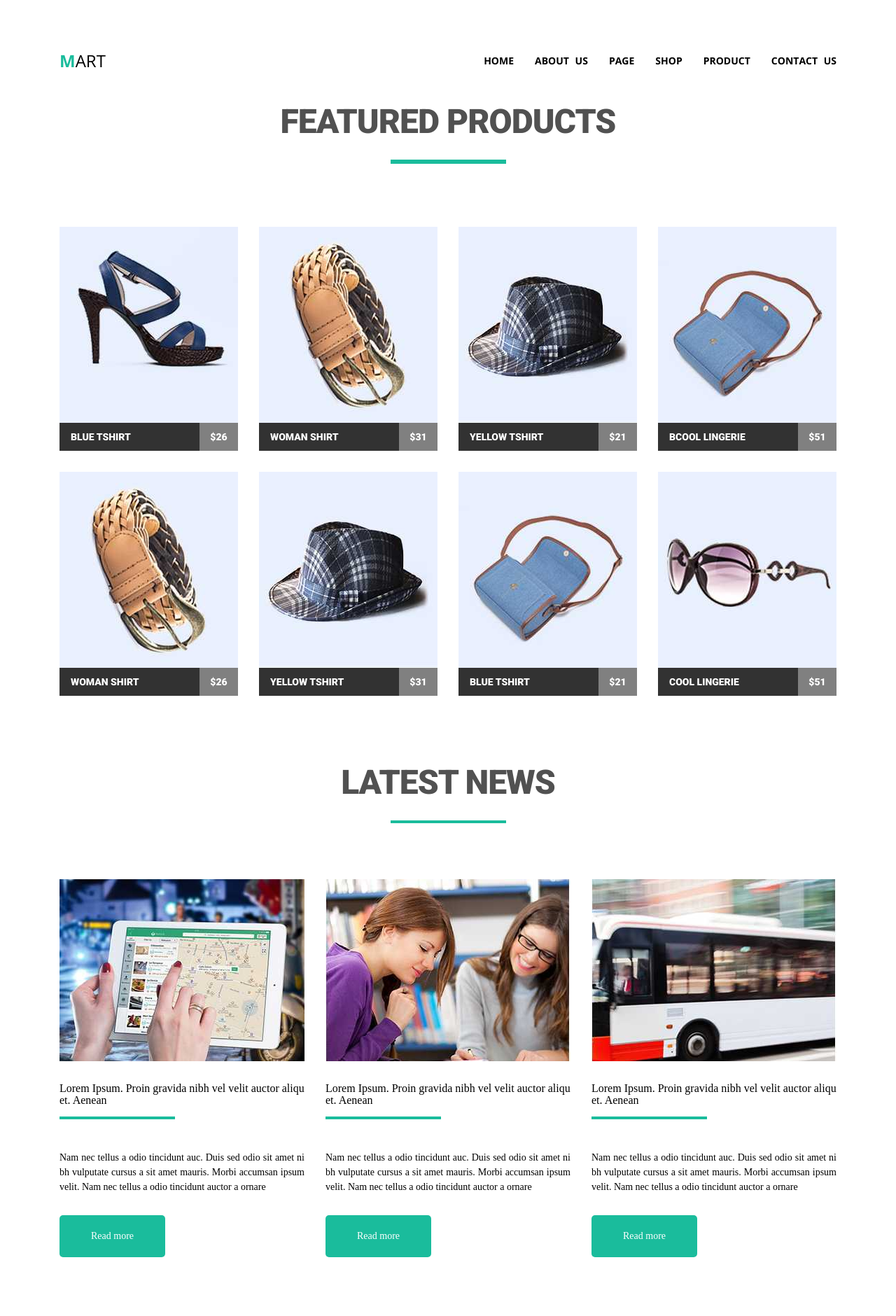
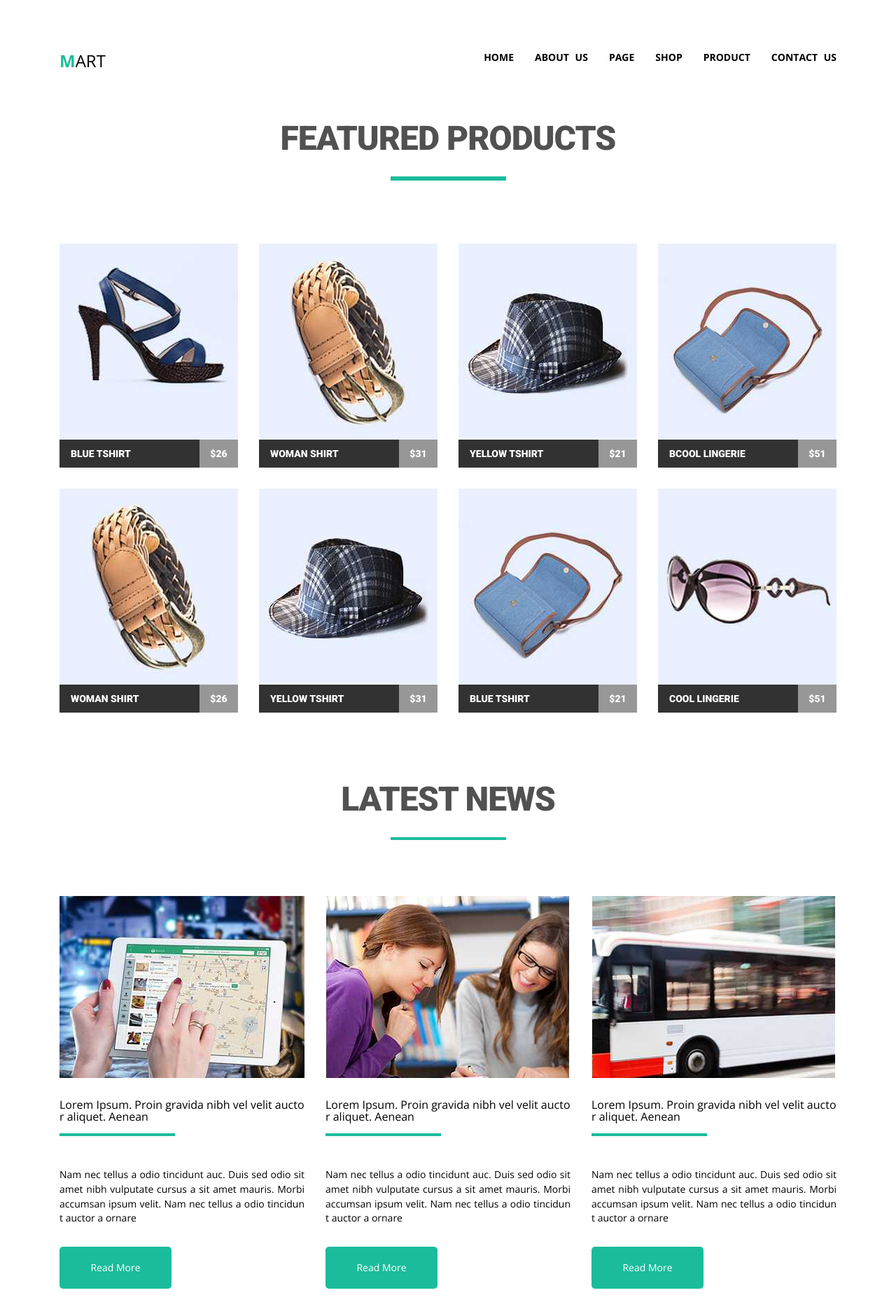
Before and after one commit to petermazuryk/goit-fe-course, a plain HTML site: page html-css/module-04/index.html in a window 1280 px wide. Shown: the whole page at 70% size. Drawn offline with nearby package versions, Linux system fonts and the light colour scheme.

Commit message:
Последние правки ДЗ-04

```diff
--- a/html-css/module-04/css/style.css
+++ b/html-css/module-04/css/style.css
@@ -23,11 +23,17 @@ body {
 
 .navigation {
     padding: 75px 0;
-    font-size: 0;
     font-family: "Open Sans", sans-serif;
 }
 
+.clearfix::after {
+    display: table;
+    content: '';
+    clear: both;
+    }
+
 .site-logo {
+    display: block;
     font-size: 24px;
     text-transform: uppercase;
     text-decoration: none;
@@ -51,7 +57,6 @@ body {
 .menu-list li {
     font-size: 14px;
     float: left;
-    padding-top: 5px;
 }
 
 .menu-list li:not(:last-child) {
@@ -94,7 +99,7 @@ body {
     text-align: center;
     margin: 0 auto;
     margin-bottom: 90px;
-    font-family: "Roboto";
+    font-family: "Roboto", sans-serif;
 }
 
 .title:after {
@@ -139,7 +144,7 @@ img {
     letter-spacing: 0px;
     color: #ffffff;
     background-color: #323232;
-    font-family: "Roboto";
+    font-family: "Roboto", sans-serif;
     font-weight: 800;
     margin: 0;
     padding-left: 16px;
@@ -153,8 +158,9 @@ img {
     font-size: 14px;
     letter-spacing: 0px;
     color: #ffffff;
-    background-color: gray;
-    font-family: "Roboto";
+    background-color: #323232;
+    opacity: 0.5;
+    font-family: "Roboto", sans-serif;
     font-weight: 800;
     text-align: center;
     margin: 0;
@@ -172,7 +178,7 @@ img {
     text-align: center;
     margin: 0 auto;
     margin-bottom: 80px;
-    font-family: "Roboto";
+    font-family: "Roboto", sans-serif;
 }
 
 .title2:after {
@@ -195,6 +201,7 @@ img {
     float: left;
     max-width: 350px;
     height: auto;
+    font-family: "Open Sans", sans-serif;
 }
 
 .last-news-item:not(:nth-child(3n)) {
@@ -224,7 +231,6 @@ img {
 
 .news-img {
     margin-bottom: 30px;
-    font-family: "Open Sans";
 }
 
 .news-text {
@@ -237,14 +243,14 @@ img {
 }
 
 .read-more {
-    float: left;
+    display:block;
     border: transparent;
     height: 60px;
     line-height: 60px;
     font-size: 14px;
     text-align: center;
     text-decoration: none;
-    padding: 0 45px;
+    width: 160px;
     color: black;
     color: white;
     background: #1abc9c;
--- a/html-css/module-04/index.html
+++ b/html-css/module-04/index.html
@@ -16,7 +16,7 @@
 
 <body>
     <header class="tag-header container">
-        <nav class="navigation">
+        <nav class="navigation clearfix">
             <a href="#" class="site-logo"><span>M</span>ART</a>
             <ul class="menu-list">
                 <li class="menu-item">
@@ -111,7 +111,7 @@
                         <p class="news-text">Nam nec tellus a odio tincidunt auc. Duis sed odio sit amet nibh vulputate
                             cursus a sit amet mauris. Morbi accumsan ipsum velit. Nam nec tellus a odio tincidunt
                             auctor a ornare </p>
-                        <a class="read-more" href="#" target="_blank" title="Read More">Read more</a>
+                        <a class="read-more" href="#" target="_blank" title="Read More">Read More</a>
                     </article>
                 </li>
                 <li class="last-news-item">
@@ -121,7 +121,7 @@
                         <p class="news-text">Nam nec tellus a odio tincidunt auc. Duis sed odio sit amet nibh vulputate
                             cursus a sit amet mauris. Morbi accumsan ipsum velit. Nam nec tellus a odio tincidunt
                             auctor a ornare </p>
-                        <a class="read-more" href="#" target="_blank" title="Read More">Read more</a>
+                        <a class="read-more" href="#" target="_blank" title="Read More">Read More</a>
                     </article>
                 </li>
                 <li class="last-news-item">
@@ -131,7 +131,7 @@
                         <p class="news-text">Nam nec tellus a odio tincidunt auc. Duis sed odio sit amet nibh vulputate
                             cursus a sit amet mauris. Morbi accumsan ipsum velit. Nam nec tellus a odio tincidunt
                             auctor a ornare </p>
-                        <a class="read-more" href="#" target="_blank" title="Read More">Read more</a>
+                        <a class="read-more" href="#" target="_blank" title="Read More">Read More</a>
                     </article>
                 </li>
             </ul>
```
